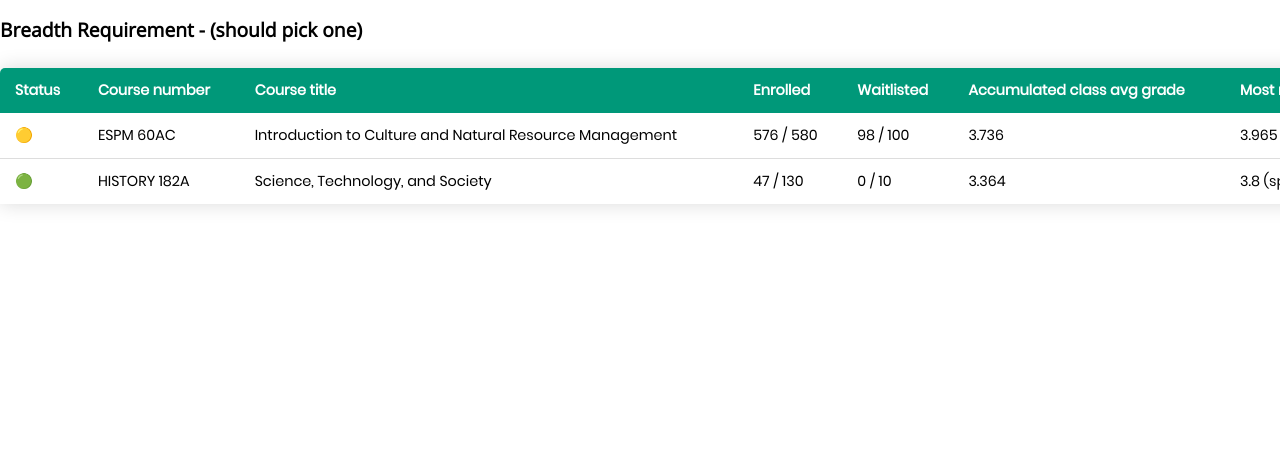
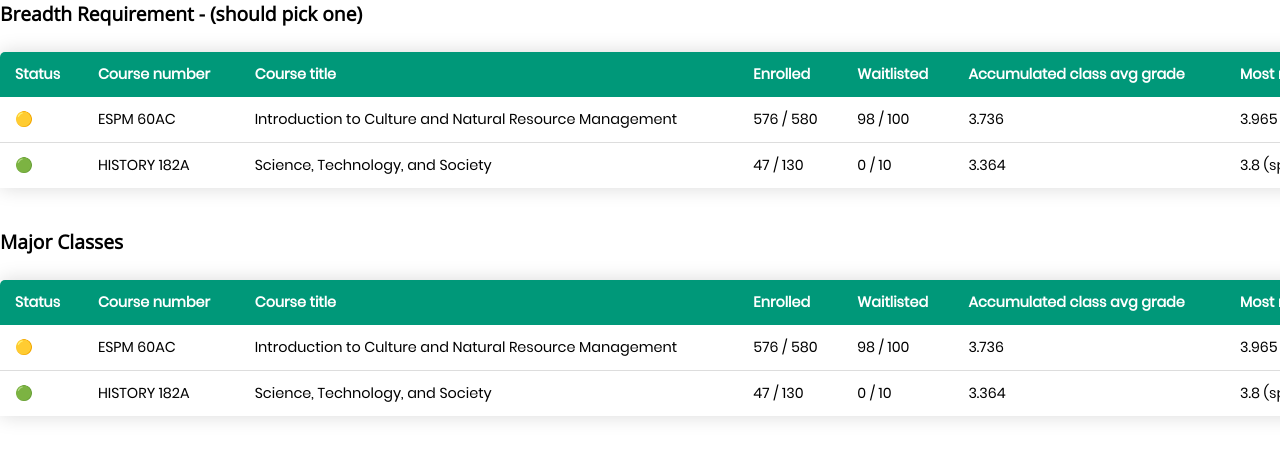
Before and after one commit to JunBeum-Cho/bclasses_react, a React (Create React App) app: page / in a window 1280 px wide. Shown: the top 458 px of the page. Built offline with nearby package versions, Linux system fonts and the light colour scheme.

Commit message:
css revised

```diff
--- a/src/App.js
+++ b/src/App.js
@@ -8,6 +8,37 @@ class App extends React.Component {
     bclasses: [
       { id: 0,
         name: "Breadth Requirement - (should pick one)",
+        data: [{
+            course_validation: true,
+            is_offered: true,
+            course_title: "ESPM 60AC",
+            course_subtitle: "Introduction to Culture and Natural Resource Management",
+            currently_enrolled: "576",
+            max_enrolled: "580",
+            currently_waitlisted: "98",
+            max_waitlisted: "100",
+            total_class_grade: "3.736",
+            recent_section_grade: "3.965",
+            recent_section_period: "spring 2020"
+          },
+          {
+            course_validation: true,
+            is_offered: true,
+            availability: "Nope",
+            course_title: "HISTORY 182A",
+            course_subtitle: "Science, Technology, and Society",
+            currently_enrolled: "47",
+            max_enrolled: "130",
+            currently_waitlisted: "0",
+            max_waitlisted: "10",
+            total_class_grade: "3.364",
+            recent_section_grade: "3.8",
+            recent_section_period: "spring 2020"
+          },
+        ]
+      },
+      { id: 1,
+        name: "Major Classes",
         data: [{
             course_validation: true,
             is_offered: true,
--- a/src/Table.css
+++ b/src/Table.css
@@ -1,11 +1,25 @@
+#cluster {
+  width: 100%;
+  height: 100%;
+}
+
+.tablearea {
+  display: block;
+  width: fit-content;
+  height: fit-content;
+  margin-right: auto;
+  margin-left: auto;
+  margin-bottom: 40px;
+}
+
 .title {
+  display: inline;
   font-size: larger;
   font-family: OpenSans-Regular;
 }
 
 .content-table {
   border-collapse: collapse;
-  margin: 25px 0;
   font-size: 0.9em;
   min-width: 1500px;
   border-radius: 5px 5px 0 0;
--- a/src/Table.tsx
+++ b/src/Table.tsx
@@ -11,7 +11,7 @@ export interface TableProps {
 class Table extends React.Component<TableProps> {
 	render() {
         return (
-            <div>
+            <div className="tablearea">
                 <h2 className="title">{this.props.tableName}</h2>
                 <table className="content-table">
                     <TableHeader/>
```
